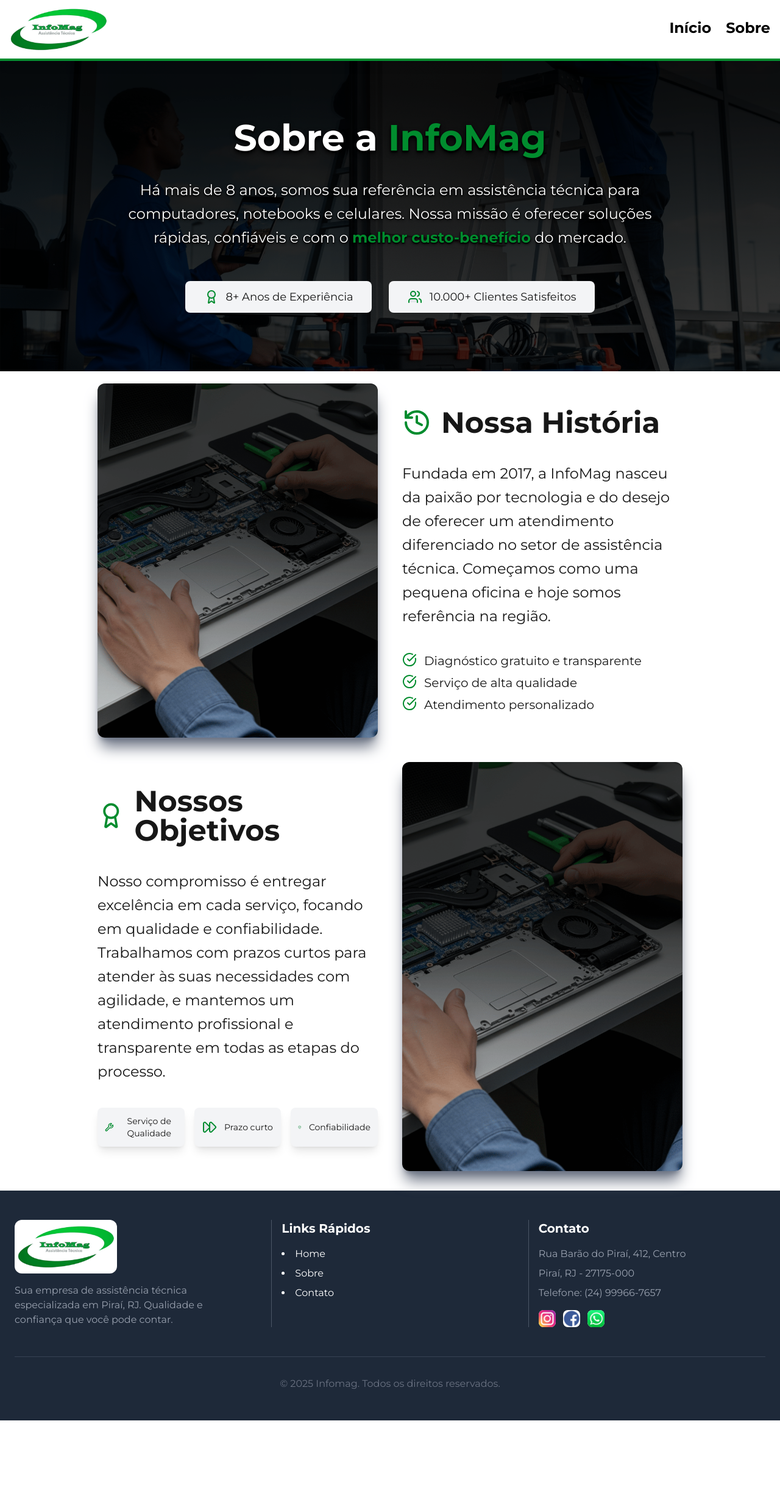
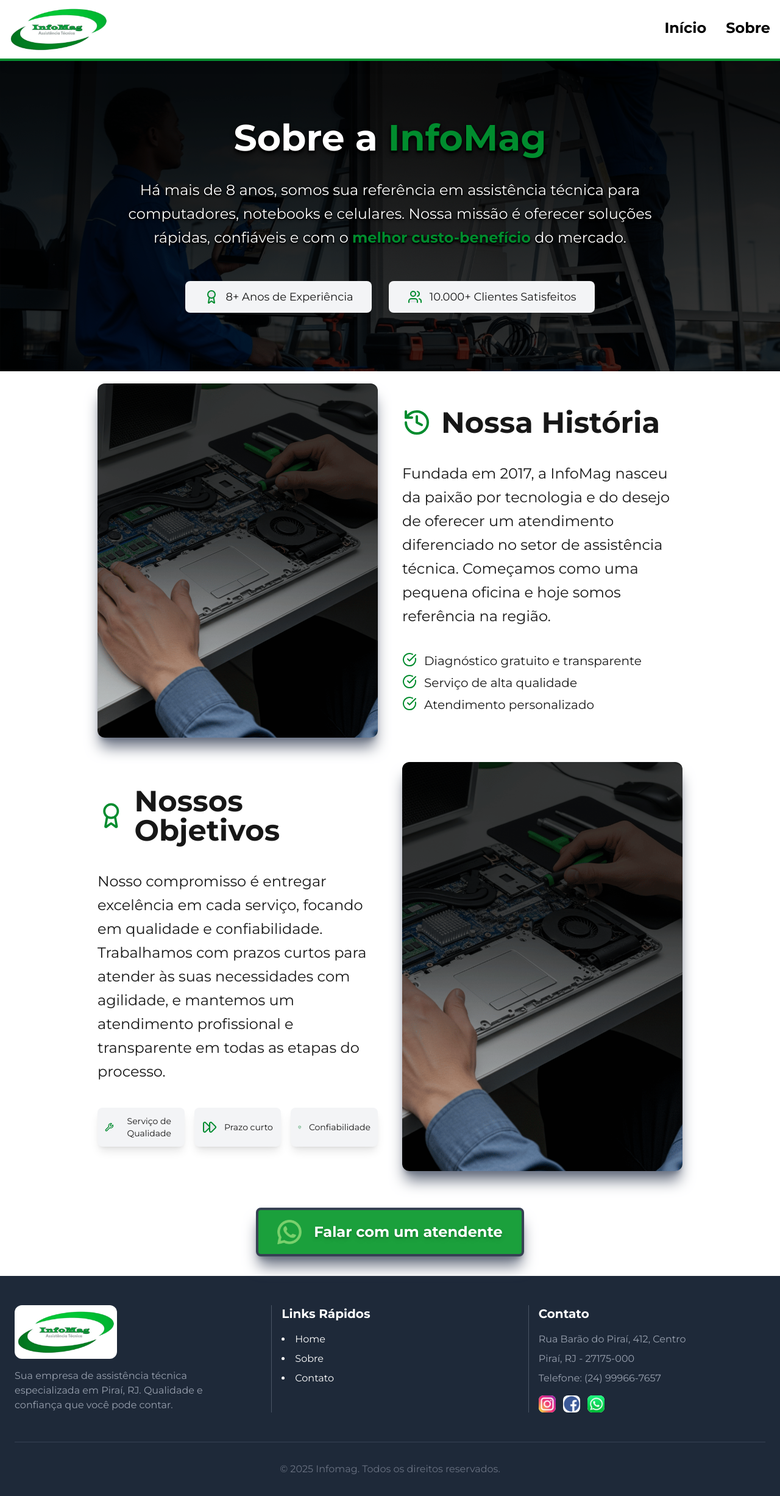
Before and after one commit to mathszgg/Projeto-Site-Infomag, a Next.js app: page /sobre in a window 1280 px wide. Shown: the top 2454 px of the page at 61% size. Before the commit the page ends 2330 px from the top, so only its background shows below. Built offline with nearby package versions, Linux system fonts and the light colour scheme.

Commit message:
TalkToUs.tsx better styled and 'Learn More' button directing to WhatsApp direct

```diff
--- a/src/app/sobre/page.tsx
+++ b/src/app/sobre/page.tsx
@@ -4,6 +4,7 @@
 import OurObjectives from "@/app/sobre/OurObjectives";
 import OurStory from "@/app/sobre/OurStory";
 import { ScrollAnimation } from "@/components/ScrollAnimation";
+import TalkToUs from "@/components/TalkToUs";
 
 const Page = () => {
     return (
@@ -15,9 +16,11 @@
 
                 <OurStory />
 
-                <ScrollAnimation direction="left" className="md:mt-10">
+                <ScrollAnimation direction="left" className="md:mt-10 mb-15">
                     <OurObjectives />
                 </ScrollAnimation>
+
+                <TalkToUs />
             </main>
 
             <Footer />
--- a/src/components/Carousel.tsx
+++ b/src/components/Carousel.tsx
@@ -22,8 +22,8 @@
 const slides: SlideProps[] =
     [
         { id: 0, imageUrl: '/img/page/carousel/slide-cellphone.png', title: 'Manutenção em Celulares' },
-        { id: 1, imageUrl: '/img/page/carousel/slide-cftv.png', title: 'Instalação de Câmeras CFTV' },
-        { id: 2, imageUrl: '/img/page/carousel/slide-notebook.png', title: 'Manutenção em Computadores' },
+        { id: 1, imageUrl: '/img/page/carousel/slide-notebook.png', title: 'Manutenção em Computadores' },
+        { id: 2, imageUrl: '/img/page/carousel/slide-cftv.png', title: 'Instalação de Câmeras CFTV' },
         { id: 3, imageUrl: '/img/page/carousel/slide-pdv.png', title: 'Sistemas PDV' }
     ]
 
--- a/src/components/MenuBar.tsx
+++ b/src/components/MenuBar.tsx
@@ -43,7 +43,7 @@
 
     return (
         <nav>
-            <ul className="hidden md:flex flex-row items-center gap-6 text-2xl font-bold">
+            <ul className="hidden md:flex flex-row items-center gap-8 text-2xl font-bold">
                 {NavegationPages.map((item) => (
                     <li key={item.href} className="border-b-4 border-transparent transition-colors hover:border-b-green-800">
                         <Link href={item.href}>{item.label}</Link>
--- a/src/components/ServicesPresentation.tsx
+++ /dev/null
@@ -1,15 +0,0 @@
-
-type Services = {
-    title: string,
-
-}
-
-const services = [
-
-]
-
-const ServicesPresentation = () => {
-    return (
-        <h1>Em desenvolvimento</h1>
-    )
-}
--- a/src/components/ServicesProvided.tsx
+++ b/src/components/ServicesProvided.tsx
@@ -2,8 +2,10 @@
 import { Button } from "./ui/Button";
 import { Direction } from "@/types/Direction";
 import { ScrollAnimation } from "./ScrollAnimation";
+import Link from "next/link";
 
 type Services = {
+    href: string;
     image: string;
     title: string;
     text: string;
@@ -11,14 +13,17 @@
     transitionDirection: Direction;
 }
 
+const waMeUrl:string = 'https://wa.me/5524999667657?text=';
+
 const servicesList: Services[] = [
-    { image: '/img/page/services-provided/phone.png', title: 'Manutenção de Celulares', text: 'Reparo profissional em celulares!', buttonText: 'Saiba Mais', transitionDirection: "bottom" },
-    { image: '/img/page/services-provided/computer.png', title: 'Manutenção de Computadores', text: 'Diversos reparos em computadores / notebooks!', buttonText: 'Saiba Mais', transitionDirection: "top" },
-    { image: '/img/page/services-provided/cftv.png', title: 'Instalação de Câmeras CFTV', text: 'Instalação de Câmeras de Monitoramento CFTV!', buttonText: 'Saiba Mais', transitionDirection: "bottom" },
-    { image: '/img/page/services-provided/pdv.png', title: 'Instalação de Sistemas', text: 'Temos diversos sistemas para seu negócio!', buttonText: 'Saiba Mais', transitionDirection: "top" }
+    { href: waMeUrl+'Olá! Gostaria de realizar um orçamento de reparo do meu celular.', image: '/img/page/services-provided/phone.png', title: 'Manutenção de Celulares', text: 'Reparo profissional em celulares!', buttonText: 'Saiba Mais', transitionDirection: "bottom" },
+    { href: waMeUrl+'Olá! Gostaria de realizar um orçamento de reparo do meu computador.', image: '/img/page/services-provided/computer.png', title: 'Manutenção de Computadores', text: 'Diversos reparos em computadores / notebooks!', buttonText: 'Saiba Mais', transitionDirection: "top" },
+    { href: waMeUrl+'Olá! Gostaria de realizar um orçamento de instalação de câmeras de segurança.',image: '/img/page/services-provided/cftv.png', title: 'Instalação de Câmeras CFTV', text: 'Instalação de Câmeras de Monitoramento CFTV!', buttonText: 'Saiba Mais', transitionDirection: "bottom" },
+    { href: waMeUrl+'Olá! Gostaria de saber mais sobre os sistemas para meu negócio.', image: '/img/page/services-provided/pdv.png', title: 'Instalação de Sistemas', text: 'Temos diversos sistemas para seu negócio!', buttonText: 'Saiba Mais', transitionDirection: "top" }
 ]
 
 const ServicesProvided = () => {
+
     return (
         <div className="z-20 relative w-11/12 container h-auto m-auto grid grid-cols-1 md:grid-cols-2 lg:grid-cols-4 gap-6 justify-center items-stretch">
             {servicesList.map((item, index) => {
@@ -32,7 +37,7 @@
 
                         <p className="cursor-default text-secondary-color text-2xl md:text-3xl lg:text-2xl 2xl:text-4xl font-bold text-center grow">{item.text}</p>
 
-                        <Button className="mt-10 w-11/12 cursor-pointer">{item.buttonText}</Button>
+                        <Button href={item.href} className="mt-10 w-11/12 cursor-pointer">{item.buttonText}</Button>
                     </ScrollAnimation>
                 )
             })}
--- a/src/components/TalkToUs.tsx
+++ b/src/components/TalkToUs.tsx
@@ -4,9 +4,9 @@
     return (
         <div className="flex justify-center">
             <a
-                href="https://wa.me/5524999667657"
+                href="https://wa.me/5524999667657?text=Olá! Gostaria de falar com um atendente."
                 target="_blank"
-                className="bg-[#1ba03c] flex justify-center items-center gap-5 text-xl sm:text-2xl text-shadow-lg text-white font-bold
+                className="bg-[#1ba03c] flex justify-center items-center gap-5 text-lg min-[400px]:text-xl sm:text-2xl text-shadow-lg text-white font-bold
                 w-11/12 max-w-110 p-4 rounded-lg border-4 border-gray-700 shadow-xl shadow-gray-500 cursor-pointer hover:scale-110 hover:shadow-lg transition-all"
             >
                 <Image src={'/img/page/icon/whatsapp.png'} alt="ícone do WhatsApp" width={40} height={40} />
```
